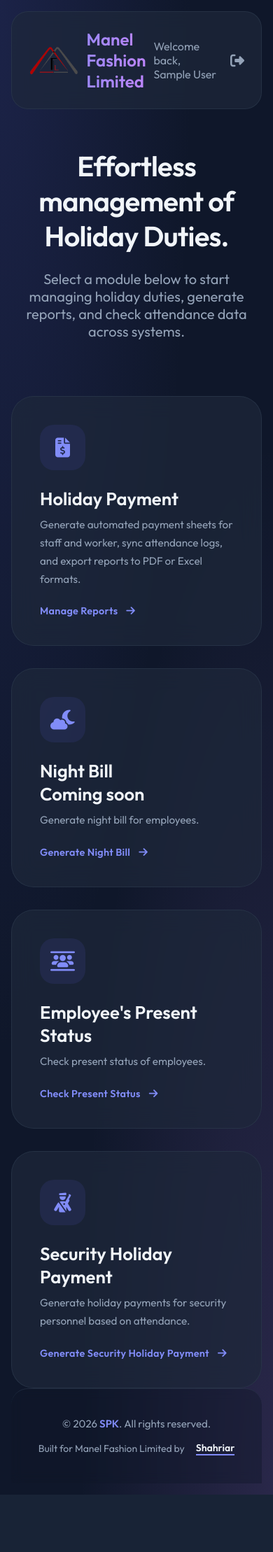
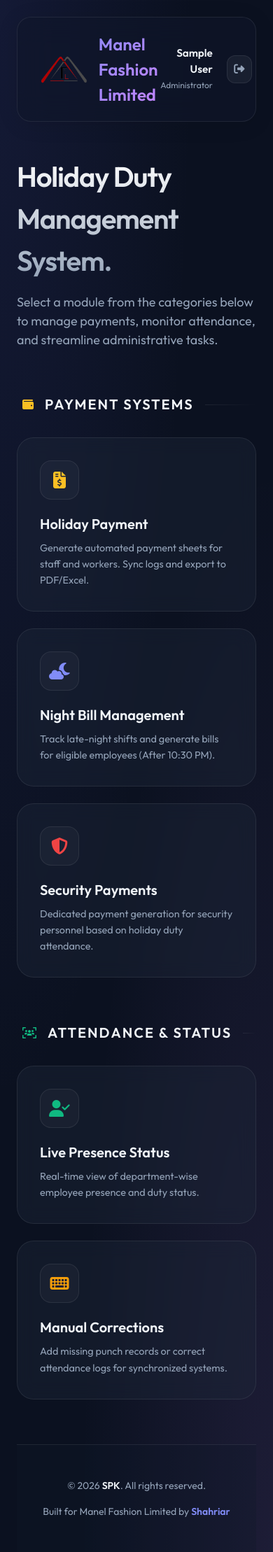
Before and after one commit to parvez144/holiday-duty-manager, a Flask app: page / in a window 390 px wide. Shown: the top 2218 px of the page at 70% size. Before the commit the page ends 2136 px from the top, so only its background shows below. Run offline with Flask 3, Linux system fonts and the light colour scheme; the visitor is signed in with stand-in values (Sample User, id 1); data that the repository does not hold is empty; parts of the project's set-up code (start-up, migrations or seed data) failed here and were passed over.

Commit message:
Finalizing Dashboard Redesign Implemented the redesigned dashboard with a modern, categorized layout and premium aesthetics. The modules are now grouped into "Payment Systems", "Attendance & Status", and "Systems & Admin". The UI features enhanced glassmorphism, refined gradients, and responsive design. All logout buttons are standardized and clearly visible.

```diff
--- a/templates/dashboard.html
+++ b/templates/dashboard.html
@@ -13,12 +13,14 @@
         :root {
             --primary: #6366f1;
             --primary-light: #818cf8;
-            --bg: #0f172a;
-            --card-bg: rgba(30, 41, 59, 0.7);
+            --bg: #0b1120;
+            --card-bg: rgba(30, 41, 59, 0.4);
+            --card-hover: rgba(30, 41, 59, 0.7);
             --text: #f1f5f9;
             --text-muted: #94a3b8;
-            --border: rgba(51, 65, 85, 0.5);
+            --border: rgba(255, 255, 255, 0.08);
             --accent: #10b981;
+            --sidebar-width: 280px;
         }
 
         * {
@@ -31,17 +33,18 @@
             font-family: 'Outfit', sans-serif;
             background-color: var(--bg);
             background-image:
-                radial-gradient(at 0% 0%, rgba(99, 102, 241, 0.15) 0px, transparent 50%),
-                radial-gradient(at 100% 100%, rgba(192, 132, 252, 0.15) 0px, transparent 50%);
+                radial-gradient(at 0% 0%, rgba(99, 102, 241, 0.1) 0px, transparent 50%),
+                radial-gradient(at 100% 100%, rgba(192, 132, 252, 0.1) 0px, transparent 50%);
             color: var(--text);
             min-height: 100vh;
             display: flex;
             flex-direction: column;
             overflow-x: hidden;
+            line-height: 1.5;
         }
 
         .container {
-            max-width: 1200px;
+            max-width: 1400px;
             margin: 0 auto;
             padding: 2rem;
             width: 100%;
@@ -51,21 +54,22 @@
             display: flex;
             justify-content: space-between;
             align-items: center;
-            margin-bottom: 4rem;
-            padding: 1.5rem;
-            background: var(--card-bg);
-            backdrop-filter: blur(12px);
-            border-radius: 1.5rem;
+            margin-bottom: 3rem;
+            padding: 1.25rem 2rem;
+            background: rgba(15, 23, 42, 0.6);
+            backdrop-filter: blur(20px);
+            border-radius: 1.25rem;
             border: 1px solid var(--border);
+            box-shadow: 0 4px 30px rgba(0, 0, 0, 0.1);
         }
 
         .logo {
             display: flex;
             align-items: center;
-            gap: 0.75rem;
+            gap: 1rem;
             font-size: 1.5rem;
             font-weight: 600;
-            background: linear-gradient(to right, #818cf8, #c084fc);
+            background: linear-gradient(135deg, #818cf8, #c084fc);
             -webkit-background-clip: text;
             background-clip: text;
             -webkit-text-fill-color: transparent;
@@ -74,189 +78,217 @@
         .user-profile {
             display: flex;
             align-items: center;
-            gap: 1rem;
+            gap: 1.25rem;
             color: var(--text-muted);
+            font-size: 0.95rem;
+        }
+
+        .user-info {
+            text-align: right;
+        }
+
+        .user-name {
+            display: block;
+            color: var(--text);
+            font-weight: 600;
+        }
+
+        .logout-btn {
+            width: 40px;
+            height: 40px;
+            display: flex;
+            align-items: center;
+            justify-content: center;
+            border-radius: 0.75rem;
+            background: rgba(255, 255, 255, 0.05);
+            color: var(--text-muted);
+            text-decoration: none;
+            transition: all 0.2s;
+            border: 1px solid var(--border);
+        }
+
+        .logout-btn:hover {
+            background: rgba(239, 68, 68, 0.1);
+            color: #ef4444;
+            border-color: rgba(239, 68, 68, 0.2);
         }
 
         .hero {
-            text-align: center;
-            margin-bottom: 5rem;
+            margin-bottom: 4rem;
         }
 
         .hero h1 {
             font-size: 3.5rem;
-            font-weight: 600;
+            font-weight: 700;
             margin-bottom: 1rem;
-            letter-spacing: -0.02em;
+            letter-spacing: -0.03em;
+            background: linear-gradient(to bottom, #fff, #94a3b8);
+            -webkit-background-clip: text;
+            background-clip: text;
+            -webkit-text-fill-color: transparent;
         }
 
         .hero p {
-            font-size: 1.25rem;
+            font-size: 1.125rem;
             color: var(--text-muted);
             max-width: 600px;
-            margin: 0 auto;
+        }
+
+        /* Section Layout */
+        .dashboard-section {
+            margin-bottom: 4rem;
+        }
+
+        .section-header {
+            display: flex;
+            align-items: center;
+            gap: 1rem;
+            margin-bottom: 2rem;
+            padding-left: 0.5rem;
+        }
+
+        .section-header h2 {
+            font-size: 1.25rem;
+            font-weight: 600;
+            color: var(--text);
+            text-transform: uppercase;
+            letter-spacing: 0.1em;
+        }
+
+        .section-line {
+            height: 1px;
+            flex-grow: 1;
+            background: linear-gradient(to right, var(--border), transparent);
         }
 
         .grid {
             display: grid;
-            grid-template-columns: repeat(auto-fit, minmax(300px, 1fr));
-            gap: 2rem;
+            grid-template-columns: repeat(auto-fill, minmax(340px, 1fr));
+            gap: 1.5rem;
         }
 
         .card {
             background: var(--card-bg);
-            backdrop-filter: blur(16px);
-            padding: 2.5rem;
-            border-radius: 2rem;
+            backdrop-filter: blur(12px);
+            padding: 2rem;
+            border-radius: 1.5rem;
             border: 1px solid var(--border);
             text-decoration: none;
             color: inherit;
-            transition: all 0.4s cubic-bezier(0.175, 0.885, 0.32, 1.275);
+            transition: all 0.3s cubic-bezier(0.4, 0, 0.2, 1);
             display: flex;
             flex-direction: column;
-            gap: 1.5rem;
+            gap: 1.25rem;
             position: relative;
-            overflow: hidden;
-        }
-
-        .card::before {
-            content: '';
-            position: absolute;
-            top: 0;
-            left: 0;
-            width: 100%;
-            height: 100%;
-            background: linear-gradient(45deg, transparent, rgba(255, 255, 255, 0.05), transparent);
-            transform: translateX(-100%);
-            transition: transform 0.6s;
+            z-index: 1;
         }
 
         .card:hover {
-            transform: translateY(-10px) scale(1.02);
-            border-color: var(--primary-light);
-            box-shadow: 0 20px 40px -10px rgba(99, 102, 241, 0.3);
-            background: rgba(30, 41, 59, 0.9);
-        }
-
-        .card:hover::before {
-            transform: translateX(100%);
-        }
-
-        @keyframes float {
-            0% {
-                transform: translateY(0px);
-            }
-
-            50% {
-                transform: translateY(-10px);
-            }
-
-            100% {
-                transform: translateY(0px);
-            }
-        }
-
-        .hero h1 {
-            animation: float 4s ease-in-out infinite;
+            transform: translateY(-5px);
+            background: var(--card-hover);
+            border-color: rgba(99, 102, 241, 0.3);
+            box-shadow: 0 20px 40px -15px rgba(0, 0, 0, 0.3);
         }
 
         .card-icon {
-            width: 65px;
-            height: 65px;
-            background: rgba(99, 102, 241, 0.1);
-            border-radius: 1.25rem;
+            width: 56px;
+            height: 56px;
+            background: rgba(255, 255, 255, 0.03);
+            border: 1px solid var(--border);
+            border-radius: 1rem;
             display: flex;
             align-items: center;
             justify-content: center;
-            font-size: 1.75rem;
+            font-size: 1.5rem;
             color: var(--primary-light);
-            transition: all 0.5s cubic-bezier(0.175, 0.885, 0.32, 1.275);
-            border: 1px solid transparent;
+            transition: all 0.3s;
         }
 
         .card:hover .card-icon {
             background: var(--primary);
             color: white;
-            transform: rotate(10deg) scale(1.1);
-            box-shadow: 0 0 20px rgba(99, 102, 241, 0.5);
-            border-color: rgba(255, 255, 255, 0.2);
+            transform: scale(1.1);
+            border-color: rgba(255, 255, 255, 0.1);
         }
 
         .card-content h3 {
-            font-size: 1.6rem;
+            font-size: 1.25rem;
             margin-bottom: 0.5rem;
             font-weight: 600;
+            color: var(--text);
         }
 
         .card-content p {
             color: var(--text-muted);
-            line-height: 1.7;
-            font-size: 0.95rem;
+            font-size: 0.9rem;
+            line-height: 1.6;
         }
 
-        .card-footer {
-            margin-top: auto;
-            display: flex;
-            align-items: center;
-            gap: 0.75rem;
-            font-weight: 600;
-            color: var(--primary-light);
-            font-size: 0.9rem;
-            letter-spacing: 0.02em;
+        .card-arrow {
+            position: absolute;
+            top: 2rem;
+            right: 2rem;
+            color: var(--text-muted);
+            opacity: 0;
+            transform: translateX(-10px);
+            transition: all 0.3s;
         }
 
-        .card-footer i {
-            transition: transform 0.3s cubic-bezier(0.4, 0, 0.2, 1);
+        .card:hover .card-arrow {
+            opacity: 1;
+            transform: translateX(0);
+            color: var(--primary-light);
         }
 
-        .card:hover .card-footer i {
-            transform: translateX(10px);
+        .app-footer {
+            margin-top: auto;
+            padding: 3rem 0;
+            border-top: 1px solid var(--border);
+            background: rgba(15, 23, 42, 0.3);
         }
 
-        .stats-row {
-            display: grid;
-            grid-template-columns: repeat(auto-fit, minmax(200px, 1fr));
-            gap: 1.5rem;
-            margin-top: 4rem;
-        }
-
-        .stat-item {
-            background: rgba(15, 23, 42, 0.4);
-            padding: 1.5rem;
-            border-radius: 1.25rem;
-            border: 1px solid var(--border);
-            text-align: center;
-        }
-
-        .stat-value {
-            font-size: 2rem;
-            font-weight: 600;
-            color: var(--primary-light);
-            display: block;
-        }
-
-        .stat-label {
-            color: var(--text-muted);
-            font-size: 0.875rem;
-            text-transform: uppercase;
-            letter-spacing: 0.05em;
-        }
-
-        footer {
-            margin-top: auto;
-            padding: 3rem 0;
-            text-align: center;
+        .footer-content {
+            max-width: 1400px;
+            margin: 0 auto;
+            padding: 0 2rem;
+            display: flex;
+            justify-content: space-between;
+            align-items: center;
             color: var(--text-muted);
             font-size: 0.875rem;
         }
 
+        .footer-left strong {
+            color: var(--text);
+        }
+
+        .footer-right a {
+            color: var(--primary-light);
+            text-decoration: none;
+            font-weight: 600;
+        }
+
+        .footer-right a:hover {
+            text-decoration: underline;
+        }
+
         @media (max-width: 768px) {
+            .container {
+                padding: 1.5rem;
+            }
+
             .hero h1 {
                 font-size: 2.5rem;
             }
 
-            .container {
-                padding: 1rem;
+            .grid {
+                grid-template-columns: 1fr;
+            }
+
+            .footer-content {
+                flex-direction: column;
+                gap: 1rem;
+                text-align: center;
             }
         }
     </style>
@@ -267,207 +299,145 @@
         <header>
             <div class="logo">
                 <img src="{{ url_for('static', filename=system.company.logo) }}" alt="Logo"
-                    style="height: 50px; width: auto; object-fit: contain;">
+                    style="height: 48px; width: auto; object-fit: contain;">
                 <span>{{ system.company.name }}</span>
             </div>
             <div class="user-profile">
-                <span>Welcome back, {{ current_user.name }}</span>
-                <a href="{{ url_for('auth.logout') }}" style="color: var(--text-muted); text-decoration: none;"
-                    title="Logout">
-                    <i class="fas fa-sign-out-alt fa-lg"></i>
+                <div class="user-info">
+                    <span class="user-name">{{ current_user.name }}</span>
+                    <span style="font-size: 0.75rem;">Administrator</span>
+                </div>
+                <a href="{{ url_for('auth.logout') }}" class="logout-btn" title="Logout">
+                    <i class="fas fa-sign-out-alt"></i>
                 </a>
             </div>
         </header>
 
         <section class="hero">
-            <h1>Effortless management of <br>Holiday Duties.</h1>
-            <p>Select a module below to start managing holiday duties, generate reports, and check attendance data
-                across systems.</p>
+            <h1>Holiday Duty <br>Management System.</h1>
+            <p>Select a module from the categories below to manage payments, monitor attendance, and streamline
+                administrative tasks.</p>
         </section>
 
+        <!-- Payment & Billing Section -->
+        <div class="dashboard-section">
+            <div class="section-header">
+                <i class="fas fa-wallet" style="color: #fbbf24;"></i>
+                <h2>Payment Systems</h2>
+                <div class="section-line"></div>
+            </div>
             <div class="grid">
                 <a href="{{ url_for('holiday_reports.reports_page') }}" class="card">
-                <div class="card-icon">
+                    <div class="card-icon" style="color: #fbbf24;">
                         <i class="fas fa-file-invoice-dollar"></i>
                     </div>
+                    <div class="card-arrow"><i class="fas fa-chevron-right"></i></div>
                     <div class="card-content">
-                    <h3>Holiday Payment </h3>
-                    <p>Generate automated payment sheets for staff and worker, sync attendance logs, and export reports to PDF or Excel
-                        formats.</p>
-                </div>
-                <div class="card-footer">
-                    Manage Reports <i class="fas fa-arrow-right"></i>
+                        <h3>Holiday Payment</h3>
+                        <p>Generate automated payment sheets for staff and workers. Sync logs and export to PDF/Excel.
+                        </p>
                     </div>
                 </a>
 
                 <a href="{{ url_for('night_bill.night_bill_page') }}" class="card">
-                <div class="card-icon">
+                    <div class="card-icon" style="color: #818cf8;">
                         <i class="fas fa-cloud-moon"></i>
                     </div>
+                    <div class="card-arrow"><i class="fas fa-chevron-right"></i></div>
                     <div class="card-content">
-                    <h3>Night Bill <br> Coming soon</h3>
-                    <p>Generate night bill for employees.</p>
-                </div>
-                <div class="card-footer">
-                    Generate Night Bill <i class="fas fa-arrow-right"></i>
-                </div>
-            </a>
-
-            <a href="{{ url_for('holiday_reports.present_status_page') }}" class="card">
-                <div class="card-icon">
-                    <i class="fa-solid fa-users-between-lines"></i>
-                </div>
-                <div class="card-content">
-                    <h3>Employee's Present Status</h3>
-                    <p>Check present status of employees.</p>
-                </div>
-                <div class="card-footer">
-                    Check Present Status <i class="fas fa-arrow-right"></i>
+                        <h3>Night Bill Management</h3>
+                        <p>Track late-night shifts and generate bills for eligible employees (After 10:30 PM).</p>
                     </div>
                 </a>
 
                 <a href="{{ url_for('security_payment.security_payment_page') }}" class="card">
-                <div class="card-icon">
-                    <i class="fa-solid fa-person-military-rifle"></i>
+                    <div class="card-icon" style="color: #ef4444;">
+                        <i class="fas fa-shield-alt"></i>
                     </div>
+                    <div class="card-arrow"><i class="fas fa-chevron-right"></i></div>
                     <div class="card-content">
-                    <h3>Security Holiday Payment</h3>
-                    <p>Generate holiday payments for security personnel based on attendance.</p>
+                        <h3>Security Payments</h3>
+                        <p>Dedicated payment generation for security personnel based on holiday duty attendance.</p>
                     </div>
-                <div class="card-footer">
-                    Generate Security Holiday Payment <i class="fas fa-arrow-right"></i>
+                </a>
+            </div>
+        </div>
+
+        <!-- Attendance & Monitoring -->
+        <div class="dashboard-section">
+            <div class="section-header">
+                <i class="fas fa-users-viewfinder" style="color: #10b981;"></i>
+                <h2>Attendance & Status</h2>
+                <div class="section-line"></div>
+            </div>
+            <div class="grid">
+                <a href="{{ url_for('holiday_reports.present_status_page') }}" class="card">
+                    <div class="card-icon" style="color: #10b981;">
+                        <i class="fas fa-user-check"></i>
+                    </div>
+                    <div class="card-arrow"><i class="fas fa-chevron-right"></i></div>
+                    <div class="card-content">
+                        <h3>Live Presence Status</h3>
+                        <p>Real-time view of department-wise employee presence and duty status.</p>
                     </div>
                 </a>
 
+                <a href="{{ url_for('attendance_mgmt.manual_entry') }}" class="card">
+                    <div class="card-icon" style="color: #f59e0b;">
+                        <i class="fas fa-keyboard"></i>
+                    </div>
+                    <div class="card-arrow"><i class="fas fa-chevron-right"></i></div>
+                    <div class="card-content">
+                        <h3>Manual Corrections</h3>
+                        <p>Add missing punch records or correct attendance logs for synchronized systems.</p>
+                    </div>
+                </a>
+            </div>
+        </div>
+
+        <!-- Administration Section (Admin Only) -->
         {% if current_user.role == 'Admin' %}
+        <div class="dashboard-section">
+            <div class="section-header">
+                <i class="fas fa-gear" style="color: #c084fc;"></i>
+                <h2>Systems & Admin</h2>
+                <div class="section-line"></div>
+            </div>
+            <div class="grid">
                 <a href="/users" class="card">
-                <div class="card-icon" style="color: #c084fc; background: rgba(192, 132, 252, 0.1);">
-                    <i class="fas fa-user-gear"></i>
+                    <div class="card-icon" style="color: #c084fc;">
+                        <i class="fas fa-user-shield"></i>
+                    </div>
+                    <div class="card-arrow"><i class="fas fa-chevron-right"></i></div>
+                    <div class="card-content">
+                        <h3>User Account Control</h3>
+                        <p>Manage access levels, add system users, and monitor administrative activity.</p>
+                    </div>
+                </a>
+
+                <!-- Placeholder for future module -->
+                <div class="card" style="opacity: 0.6; cursor: default;">
+                    <div class="card-icon" style="color: #94a3b8;">
+                        <i class="fas fa-server"></i>
                     </div>
                     <div class="card-content">
-                    <h3>Manage Users</h3>
-                    <p>Add new users, change roles, or remove access for existing accounts.</p>
+                        <h3>System Configuration</h3>
+                        <p>Coming soon: Manage database connections and global holiday settings.</p>
                     </div>
-                <div class="card-footer" style="color: #c084fc;">
-                    User Settings <i class="fas fa-arrow-right"></i>
                 </div>
-            </a>
-            <a href="{{ url_for('attendance_mgmt.manual_entry') }}" class="card">
-                <div class="card-icon" style="color: #fbbf24; background: rgba(251, 191, 36, 0.1);">
-                    <i class="fas fa-fingerprint"></i>
             </div>
-                <div class="card-content">
-                    <h3>Manual Attendance</h3>
-                    <p>Add missing punch records manually for employees who forgot to punch. Records are stored locally.
-                    </p>
         </div>
-                <div class="card-footer" style="color: #fbbf24;">
-                    Add Manual Punch <i class="fas fa-arrow-right"></i>
-                </div>
-            </a>
         {% endif %}
 
-            <!-- <div class="card" style="cursor: not-allowed; opacity: 0.8;">
-                <div class="card-icon" style="color: #94a3b8; background: rgba(148, 163, 184, 0.1);">
-                    <i class="fas fa-sliders"></i>
+        <footer class="app-footer">
+            <div class="footer-content">
+                <div class="footer-left">
+                    &copy; {{ system.copyright.year }} <strong>{{ system.copyright.holder }}</strong>. {{
+                    system.copyright.text }}
                 </div>
-                <div class="card-content">
-                    <h3>System Settings</h3>
-                    <p>Coming soon: Configure database connections, holiday calendars, and global system preferences.
-                    </p>
-                </div>
-                <div class="card-footer" style="color: #94a3b8;">
-                    Locked Module <i class="fas fa-lock"></i>
-                </div>
-            </div> -->
-        </div>
-
-        <style>
-            .app-footer {
-                margin-top: auto;
-                padding: 2.5rem 0;
-                border-top: 1px solid var(--border);
-                background: rgba(15, 23, 42, 0.4);
-                backdrop-filter: blur(8px);
-                border-radius: 1.5rem 1.5rem 0 0;
-                position: relative;
-                z-index: 10;
-            }
-
-            .footer-content {
-                display: flex;
-                flex-direction: column;
-                align-items: center;
-                gap: 1rem;
-                text-align: center;
-            }
-
-            .copyright {
-                color: var(--text-muted);
-                font-size: 0.9375rem;
-            }
-
-            .copyright strong {
-                color: var(--primary-light);
-                font-weight: 600;
-            }
-
-            .developer-info {
-                display: flex;
-                align-items: center;
-                gap: 1rem;
-                font-size: 0.875rem;
-                color: var(--text-muted);
-            }
-
-            .developer-info a {
-                color: var(--text);
-                text-decoration: none;
-                font-weight: 600;
-                border-bottom: 2px solid var(--primary-light);
-                transition: all 0.2s;
-            }
-
-            .developer-info a:hover {
-                background: var(--primary-light);
-                color: var(--bg);
-            }
-
-            .version-badge {
-                padding: 0.25rem 0.5rem;
-                background: rgba(99, 102, 241, 0.1);
-                border: 1px solid var(--border);
-                border-radius: 0.5rem;
-                font-family: monospace;
-                font-weight: 600;
-                color: var(--primary-light);
-            }
-
-            @media print {
-                .no-print {
-                    display: none;
-                }
-            }
-
-            @media (min-width: 768px) {
-                .footer-content {
-                    flex-direction: row;
-                    justify-content: space-between;
-                    padding: 0 2rem;
-                }
-            }
-        </style>
-
-        <footer class="app-footer no-print">
-            <div class="footer-content">
-                <div class="copyright">
-                    &copy; {% if system.copyright.start_year != system.copyright.year %}{{ system.copyright.start_year
-                    }}-{% endif %}{{ system.copyright.year }}
-                    <strong>{{ system.copyright.holder }}</strong>. {{ system.copyright.text }}
-                </div>
-                <div class="developer-info">
-                    {{ system.developer.text }}
-                    <a href="{{ system.developer.website }}" target="_blank"> {{ system.developer.name}}</a>
+                <div class="footer-right">
+                    {{ system.developer.text }} <a href="{{ system.developer.website }}" target="_blank">{{
+                        system.developer.name }}</a>
                 </div>
             </div>
         </footer>
--- a/templates/night_bill.html
+++ b/templates/night_bill.html
@@ -34,7 +34,7 @@
             <i class="fas fa-arrow-left"></i> Back to Dashboard
         </a>
         <h1>Night Bill</h1>
-        <p class="subtitle">Generate night bill reports for employees who work late (at or after 10:30 PM).</p>
+        <p class="subtitle">Generate night bill reports for employees who work late (at or after 10:30 PM for worker and staff 11:00 PM).</p>
 
         <div class="controls">
             <div class="filters-row">
```
Lines whose indentation alone changed are shown as unchanged.
